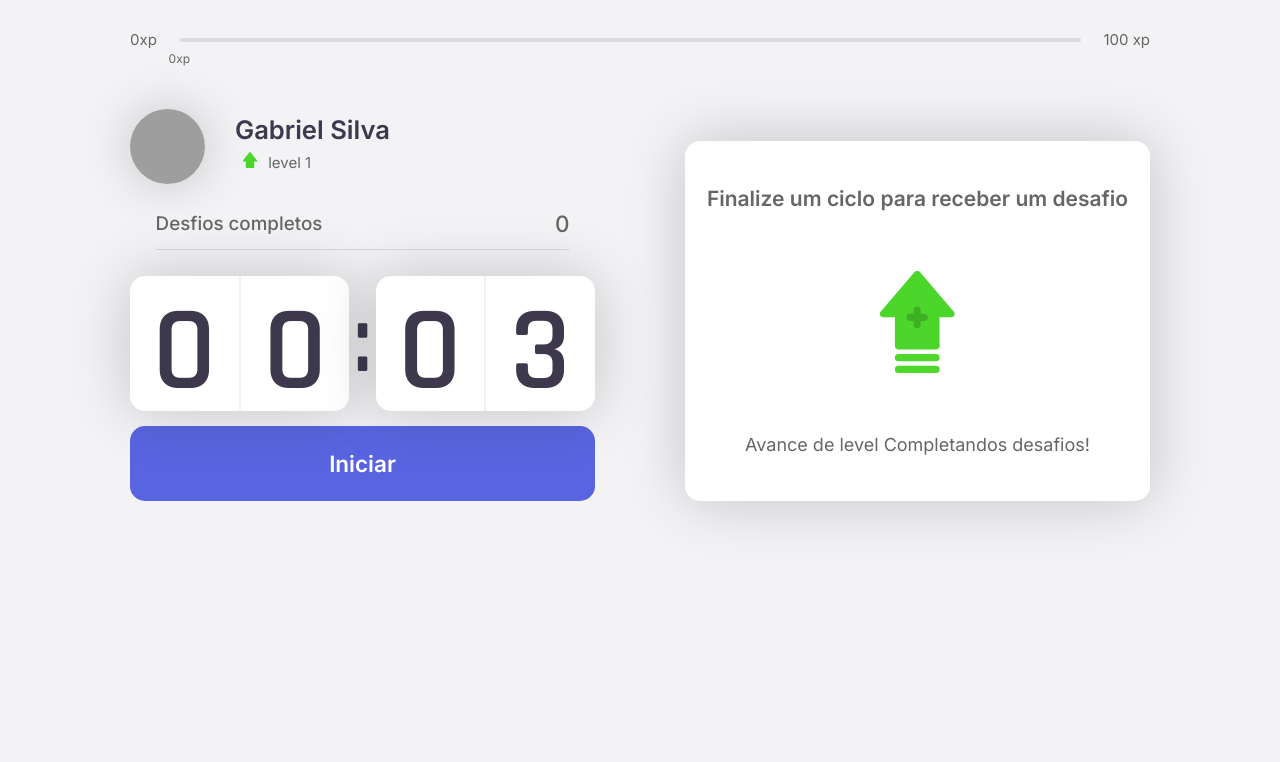
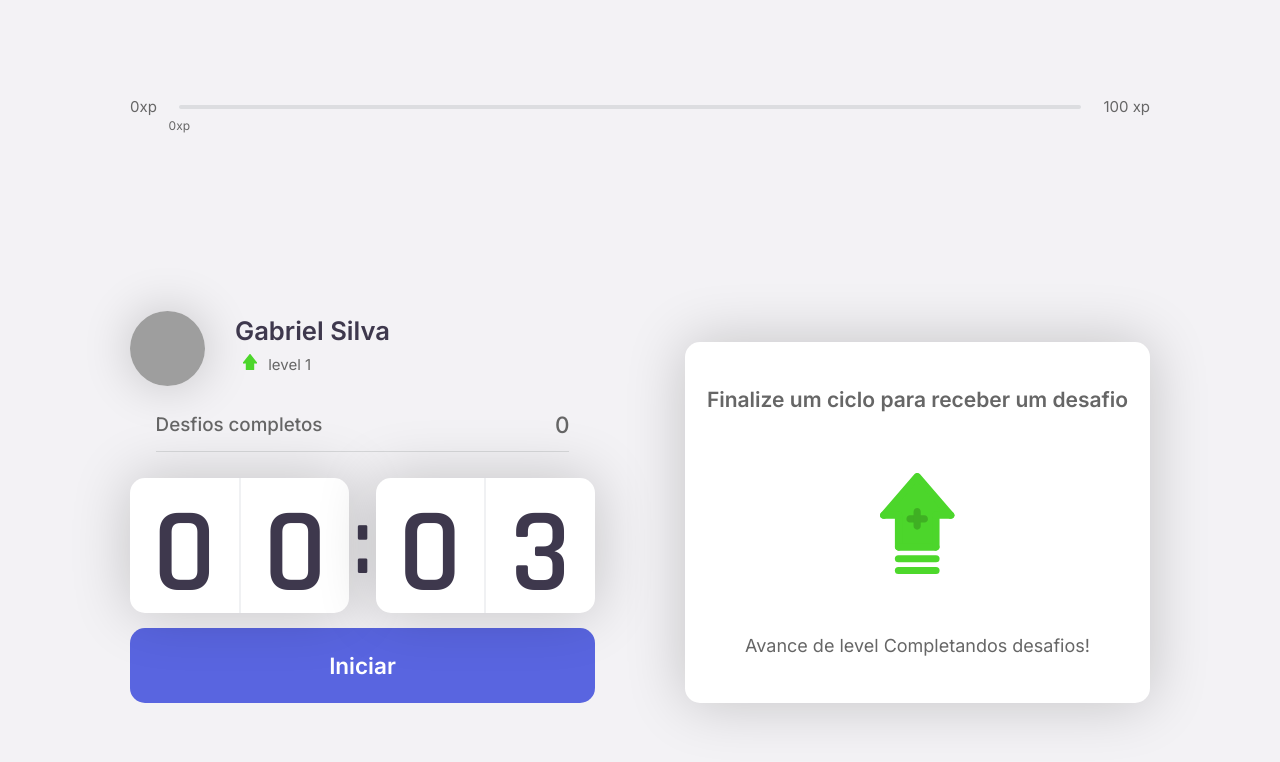
Before and after one commit to Innovarts-co-projects/moveit, a Next.js app: page / in a window 1280 px wide. Shown: the top 762 px of the page. Built offline with nearby package versions, Linux system fonts and the light colour scheme; grey boxes are pictures that could not be loaded.

Commit message:
finalizabdo ajustes

```diff
--- a/src/styles/components/challengeBox.module.css
+++ b/src/styles/components/challengeBox.module.css
@@ -22,11 +22,6 @@
    flex-direction: column;
 
    padding: 1rem;
-
-   animation-name     : Down;
-   animation-duration : .3s;
-   animation-delay    : .2s;
-   animation-fill-mode: backwards;
 }
 
 .challengesActive header {
@@ -142,18 +137,3 @@
    width : clamp(4.5rem, 10vw, 5rem);
    margin: clamp(1.8rem, 5vw, 4rem);
 }
-
-@keyframes Down {
-
-   from {
-
-      opacity  : 0;
-      transform: translateY(-50px)
-   }
-
-   to {
-
-      opacity  : 1;
-      transform: translateY(0)
-   }
-}
--- a/src/styles/pages/Home.module.css
+++ b/src/styles/pages/Home.module.css
@@ -1,11 +1,12 @@
 .container {
 
-   display       : flex;
-   flex-direction: column;
-   height        : 100vh;
-   max-width     : 1080px;
-   padding       : clamp(.8rem, 3vw, 2rem);
-   margin        : 0 auto;
+   display        : flex;
+   flex-direction : column;
+   justify-content: space-around;
+   height         : 100vh;
+   max-width      : 1080px;
+   padding        : clamp(.8rem, 3vw, 2rem);
+   margin         : 0 auto;
 }
 
 .container .gridbox {
@@ -65,6 +66,10 @@
 
 @media only screen and (max-width:800px) {
 
+   .container {
+
+      justify-content: start;
+   }
    .container .gridbox {
 
       grid-template-columns: 1fr;
@@ -72,7 +77,8 @@
 
       gap: clamp(1rem, 10vw, 5rem);
    }
-/*  */
+
+   /*  */
    .container .gridbox .gridBox2 {
 
       display        : flex;
```
Also changed, not shown: 2 other files (tests, documents, lock files or other folders).
